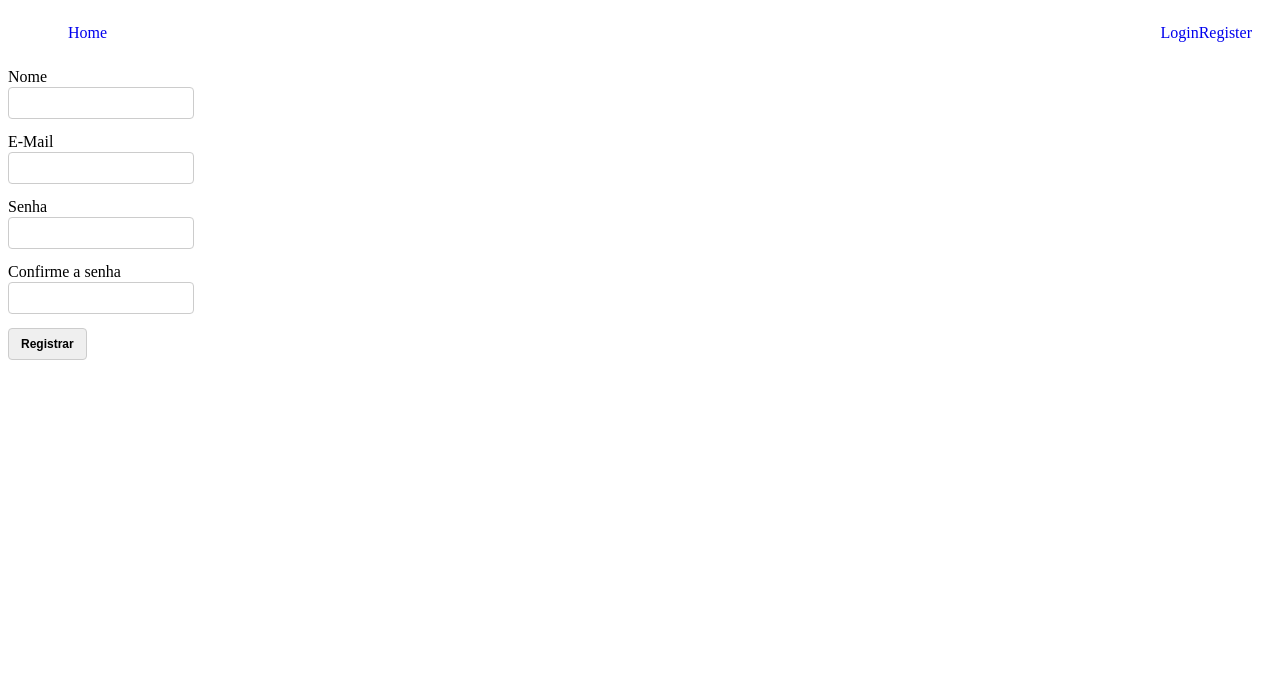
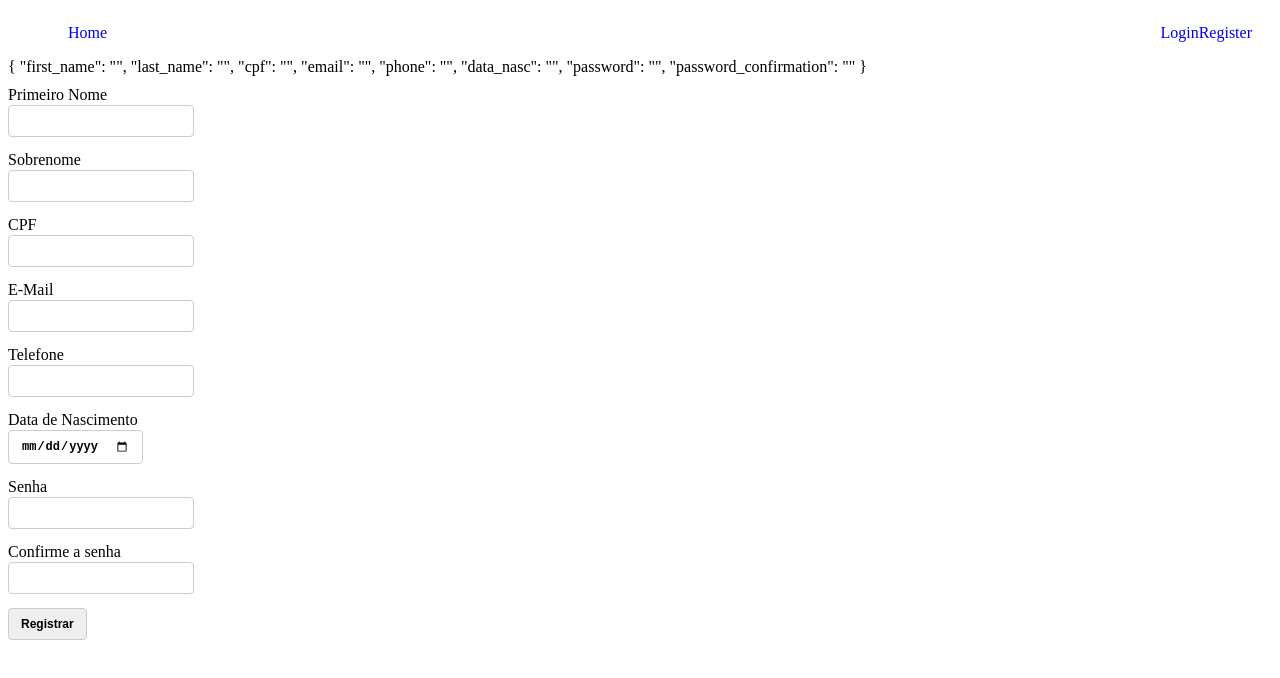
Before and after one commit to lucasbdourado/app-ecommerce, a Nuxt app: page /register in a window 1280 px wide. Shown: the top 678 px of the page. Built offline with nearby package versions, Linux system fonts and the light colour scheme; no server answers.

Commit message:
Autenticação do Usuário

```diff
--- a/components/Navbar.vue
+++ b/components/Navbar.vue
@@ -4,7 +4,7 @@
             <li><nuxt-link :to="{ name: 'index' }" class="header__navbar-item">Home</nuxt-link></li>
         </ul>
         <div class="header__user" v-if="$auth.loggedIn">
-            <p>Olá, {{ $auth.user.name }}</p>
+            <p>Olá, <nuxt-link :to="{ name: 'profile-information' }">{{ $auth.user.first_name }}</nuxt-link></p>
             <a href="#" class="header__navbar-item" @click.prevent="logout">Logout</a>
         </div>
 
--- /dev/null
+++ b/pages/profile-information.vue
@@ -0,0 +1,91 @@
+<template>
+    <form @submit.prevent="updateProfileInformation">
+      <div class="form__group">
+            <label class="form__label" for="first_name">Primeiro Nome</label>
+            <input class="form__input" type="text" name="first_name" id="first_name" v-model="form.first_name">
+          <p class="form__error"></p>
+        </div>
+
+        <div class="form__group">
+            <label class="form__label" for="last_name">Sobrenome</label>
+            <input class="form__input" type="text" name="last_name" id="last_name" v-model="form.last_name">
+          <p class="form__error"></p>
+        </div>
+
+        <div class="form__group">
+            <label class="form__label" for="email">E-Mail</label>
+            <input class="form__input" type="email" name="email" id="email" v-model="form.email">
+          <p class="form__error"></p>
+        </div>
+
+        <div class="form__group">
+            <label class="form__label" for="phone">Telefone</label>
+            <input class="form__input" type="text" name="phone" id="phone" v-model="form.phone">
+          <p class="form__error"></p>
+        </div>
+
+        <div class="form__group">
+        <button class="form__button" type="submit">Atualizar</button>
+        </div>
+  </form>
+</template>
+
+<script>
+export default {
+    data() {
+        return {
+            form: {
+                first_name: this.$auth.user.first_name,
+                last_name: this.$auth.user.last_name,
+                name: this.$auth.user.name,
+                email: this.$auth.user.email,
+                phone: this.$auth.user.phone,
+            }
+        }
+    },
+    methods: {
+        async updateProfileInformation () {
+            try{
+                await this.$axios.get('sanctum/csrf-cookie')
+                await this.$axios.put('user/profile-information', this.form)
+
+                await this.$auth.fetchUser()
+            }catch (e){
+
+            }
+        }
+    }
+}
+</script>
+
+<style>
+  .form__group{
+    margin-top: 10px;
+  }
+
+  .form__label{
+    display: block;
+    margin-bottom: 1px;
+  }
+
+  .form__input{
+    padding: 8px 12px;
+    font-size: 12px;
+    font-weight: 700;
+    border: 1px solid #ccc;
+    border-radius: 4px;
+  }
+
+  .form__button{
+    padding: 8px 12px;
+    font-size: 12px;
+    font-weight: 700;
+    border: 1px solid #ccc;
+    border-radius: 4px;
+  }
+
+  .form__error{
+    color: red;
+    font-size: 14px;
+  }
+</style>
--- a/pages/register.vue
+++ b/pages/register.vue
@@ -1,14 +1,39 @@
 <template>
   <form @submit.prevent="register">
+    {{ form }}
         <div class="form__group">
-            <label class="form__label" for="name">Nome</label>
-            <input class="form__input" type="text" name="name" id="name" v-model="form.name">
+            <label class="form__label" for="first_name">Primeiro Nome</label>
+            <input class="form__input" type="text" name="first_name" id="first_name" v-model="form.first_name">
+          <p class="form__error"></p>
+        </div>
+
+        <div class="form__group">
+            <label class="form__label" for="last_name">Sobrenome</label>
+            <input class="form__input" type="text" name="last_name" id="last_name" v-model="form.last_name">
+          <p class="form__error"></p>
+        </div>
+
+        <div class="form__group">
+            <label class="form__label" for="cpf">CPF</label>
+            <input class="form__input" type="text" name="cpf" id="cpf" v-model="form.cpf">
           <p class="form__error"></p>
         </div>
 
         <div class="form__group">
             <label class="form__label" for="email">E-Mail</label>
             <input class="form__input" type="email" name="email" id="email" v-model="form.email">
+          <p class="form__error"></p>
+        </div>
+
+        <div class="form__group">
+            <label class="form__label" for="phone">Telefone</label>
+            <input class="form__input" type="text" name="phone" id="phone" v-model="form.phone">
+          <p class="form__error"></p>
+        </div>
+
+        <div class="form__group">
+            <label class="form__label" for="data_nasc">Data de Nascimento</label>
+            <input class="form__input" type="date" name="data_nasc" id="data_nasc" v-model="form.data_nasc">
           <p class="form__error"></p>
         </div>
 
@@ -35,8 +60,12 @@ export default {
     data() {
         return {
             form: {
-                name: '',
+                first_name: '',
+                last_name: '',
+                cpf: '',
                 email: '',
+                phone: '',
+                data_nasc: '',
                 password: '',
                 password_confirmation: '',
             }
@@ -45,13 +74,13 @@ export default {
     methods: {
         async register () {
             try{
-                console.log('registrando...')
+
                 await this.$axios.get('/sanctum/csrf-cookie')
                 await this.$axios.post('register', this.form)
 
-                await this.$auth.loginWith('laravelSanctum',{
+                /*await this.$auth.loginWith('laravelSanctum',{
                     email: this.form.email, password: this.form.password
-                })
+                })*/
             }catch (e){
 
             }
```
